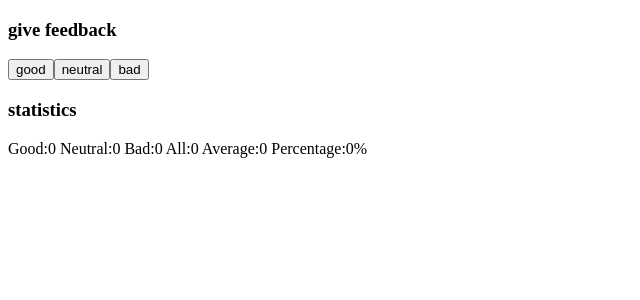
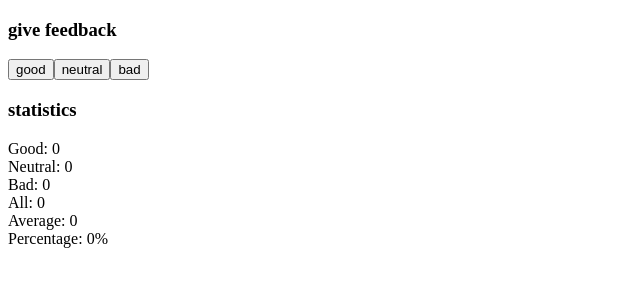
Before and after one commit to imartinez0753/helsinki_fullstack, a React (Create React App) app in the folder part_1/exercises 1.6.-1.14/unicafe/: page / in a window 1280 px wide. Shown: the top 300 px of the page, without its empty margins (0-640 px from the left). Built offline with nearby package versions, Linux system fonts and the light colour scheme.

Commit message:
statistics component

```diff
--- a/part_1/exercises 1.6.-1.14/unicafe/src/App.js
+++ b/part_1/exercises 1.6.-1.14/unicafe/src/App.js
@@ -1,5 +1,15 @@
 import React, { useState } from 'react'
+const Statistics = (props) => (
+<div>
+  {props.value}
+</div>
+)
 
+const Button = ({ handleClick, text }) => (
+  <button onClick={handleClick}>
+    {text}
+  </button>
+)
 const App = () => {
   // save clicks of each button to its own state
   const [good, setGood] = useState(0)
@@ -8,11 +18,6 @@ const App = () => {
   const [all, setAll] = useState(0)
   const [average, setAverage] = useState(0)
   const [percentage, setPercentage] = useState(0)
-    const Button = ({ handleClick, text }) => (
-    <button onClick={handleClick}>
-      {text}
-    </button>
-  )
   const handleGoodClick = () => {
         setPercentage((good/all)*100)
         setAverage(all/3)
@@ -39,12 +44,12 @@ const App = () => {
       <Button handleClick={handleNeutralCLick} text='neutral' />
       <Button handleClick={handleBadCLick} text='bad' />
       <h3>statistics</h3>
-      {'Good:' + good + ' '}
-      {'Neutral:' + neutral + ' '}
-      {'Bad:' + bad + ' '}
-      {'All:' + all + ' '}
-      {'Average:' + average + ' '}
-      {'Percentage:' + percentage + '% '}
+      <Statistics value= {'Good: ' + good + ' '} />
+      <Statistics value= {'Neutral: ' + neutral + ' '} />
+      <Statistics value= {'Bad: ' + bad + ' '} />
+      <Statistics value= {'All: ' + all + ' '} />
+      <Statistics value= {'Average: ' + average + ' '} />
+      <Statistics value= {'Percentage: ' + percentage + '% '} />
     </div>
   )
 }
```
